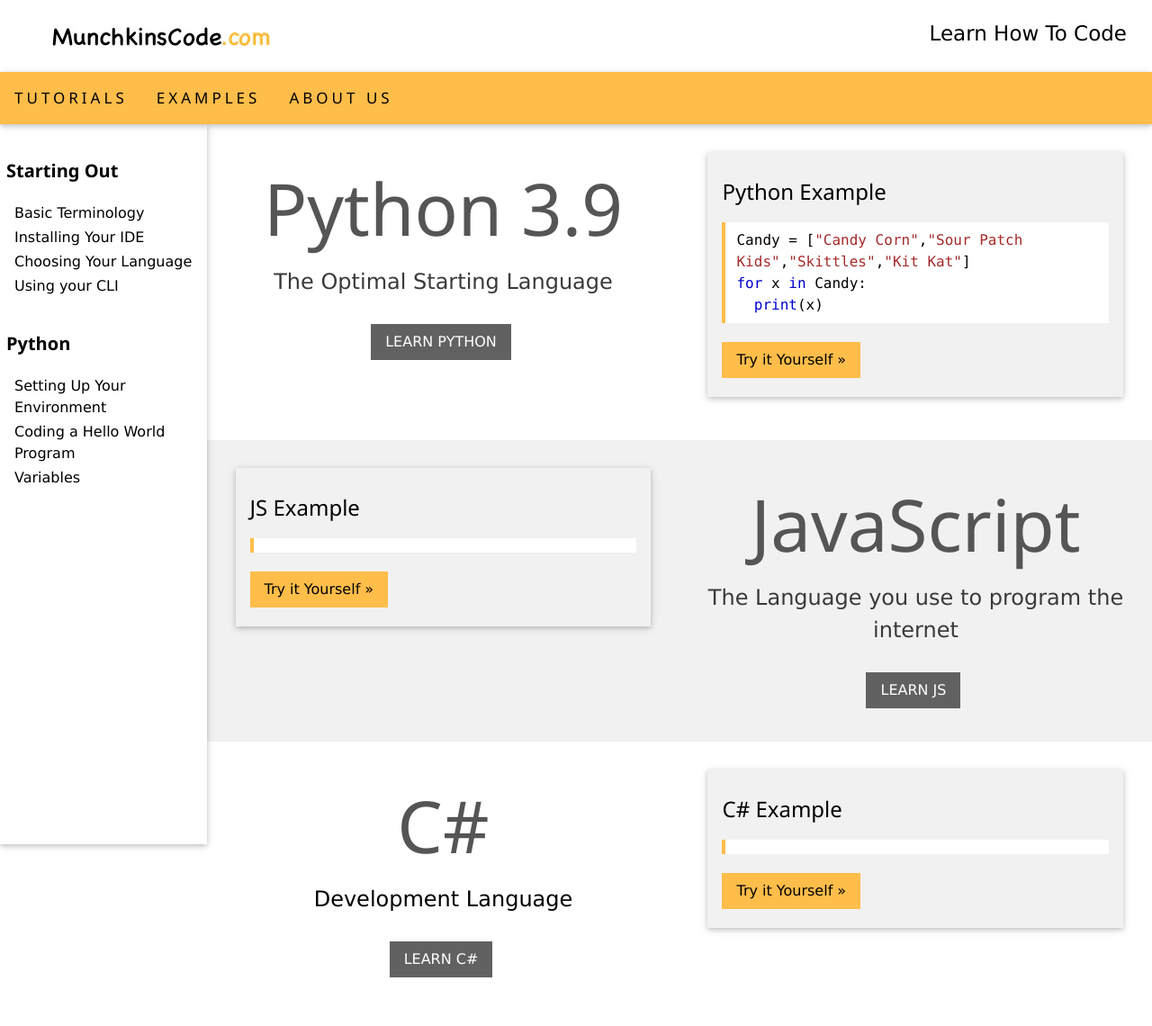
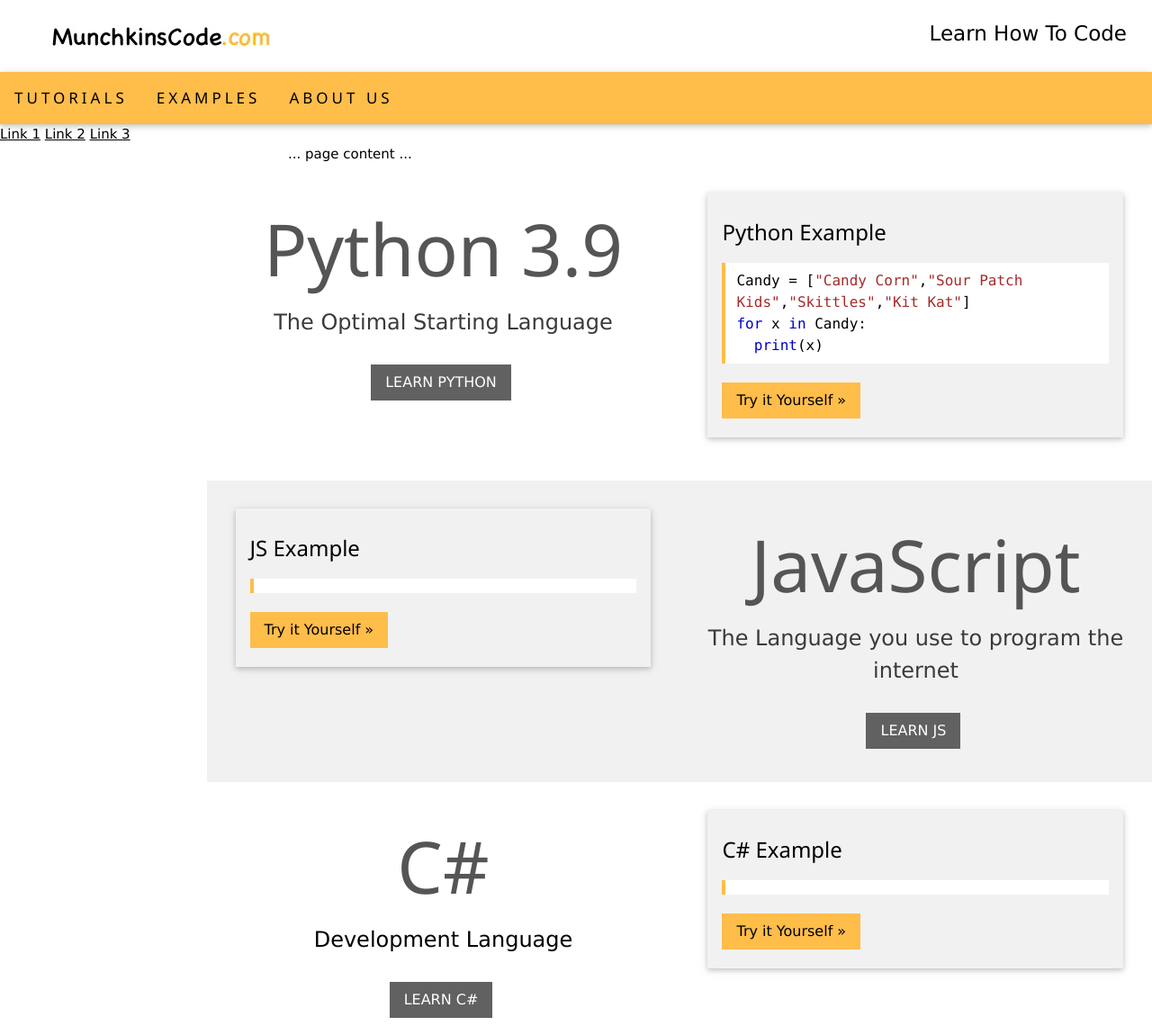
Before and after one commit to AlinMGupta/Munchkinscode.net, a PHP site: page /index.php in a window 1280 px wide. Shown: the top 1140 px of the page at 90% size. Run offline with PHP 8.4, Linux system fonts and the light colour scheme; some libraries are stand-ins or nearby versions.

Commit message:
Update sidenav.php

```diff
--- a/inc/sidenav.php
+++ b/inc/sidenav.php
@@ -1,4 +1,4 @@
-<nav class="m-sidebar m-collapse m-white m-card-2" id="mySidenav">
+<!-- <nav class="m-sidebar m-collapse m-white m-card-2" id="mySidenav">
   <div class="m-bar-block">
     <div class="m-container" style="padding:5px;">
       <h4 class="m-margin-top" style="padding:2px">
@@ -32,7 +32,7 @@
       <a class="m-bar-item m-button " href="/python/Variables.php" style="padding-top:3px">
         Variables
       </a>
-      <!-- <a class="m-bar-item m-button " href="/python/index.php" style="padding-top:3px">
+      <a class="m-bar-item m-button " href="/python/index.php" style="padding-top:3px">
         Operators
       </a>
       <a class="m-bar-item m-button " href="/python/UserInput.php" style="padding-top:3px">
@@ -64,10 +64,10 @@
       </a>
       <a class="m-bar-item m-button " href="/python/index.php" style="padding-top:3px">
         String Formatting
-      </a> -->
+      </a>
     </div>
 
-    <!-- <div class="m-container " style="padding:5px;">
+    <div class="m-container " style="padding:5px;">
       <h4 class="m-margin-top" style="padding:2px">
         <strong>JavaScript</strong>
       </h4>
@@ -119,7 +119,16 @@
     </a>
     <a class="m-bar-item m-button " href="/index.php" style="padding-top:3px">
       For Loop
-    </a> -->
+    </a>
   </div>
   </div>
-</nav>
+</nav> -->
+<div class="w3-sidebar w3-bar-block" style="width:25%">
+  <a href="#" class="w3-bar-item w3-button">Link 1</a>
+  <a href="#" class="w3-bar-item w3-button">Link 2</a>
+  <a href="#" class="w3-bar-item w3-button">Link 3</a>
+</div>
+
+<div style="margin-left:25%">
+... page content ...
+</div>
```
